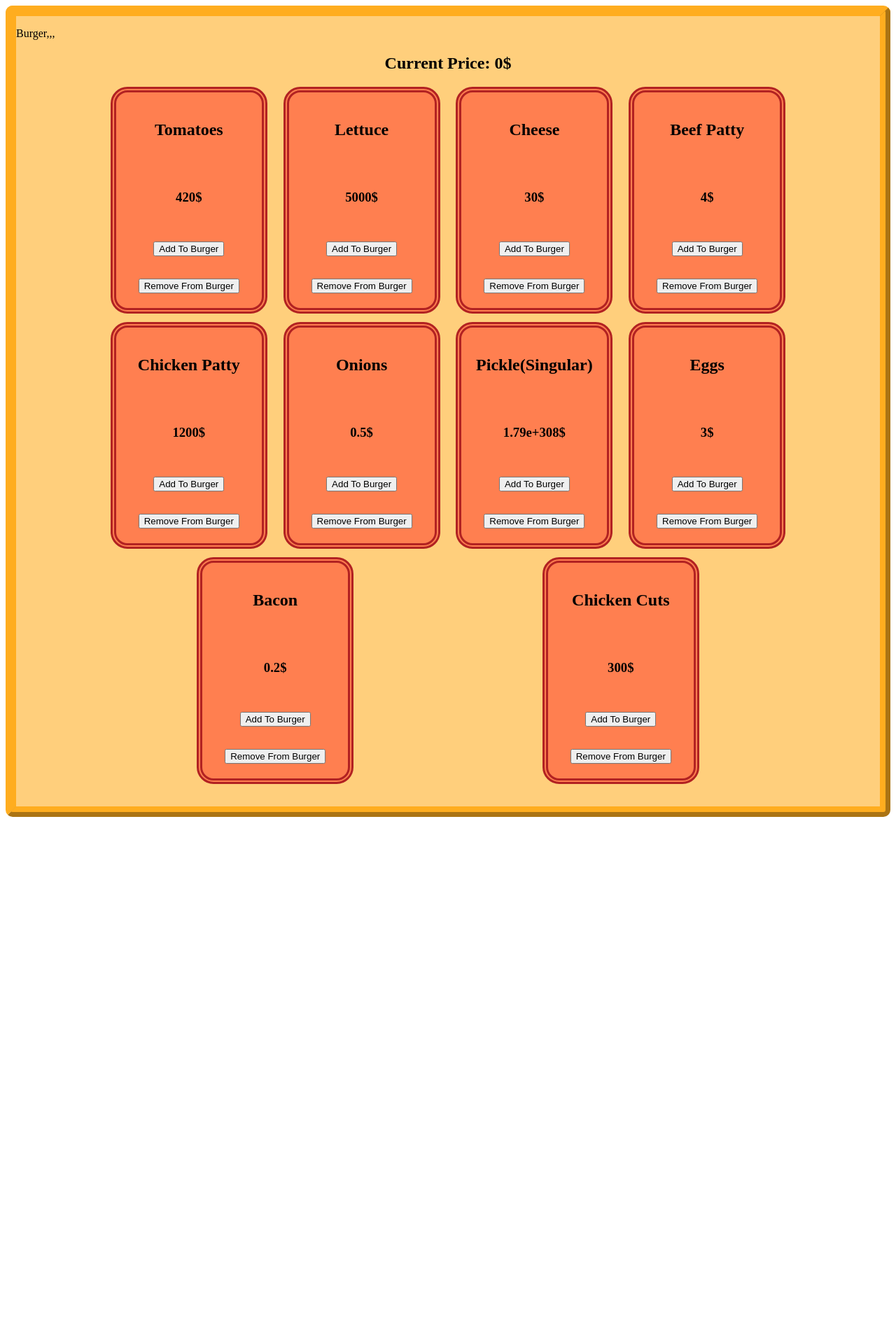
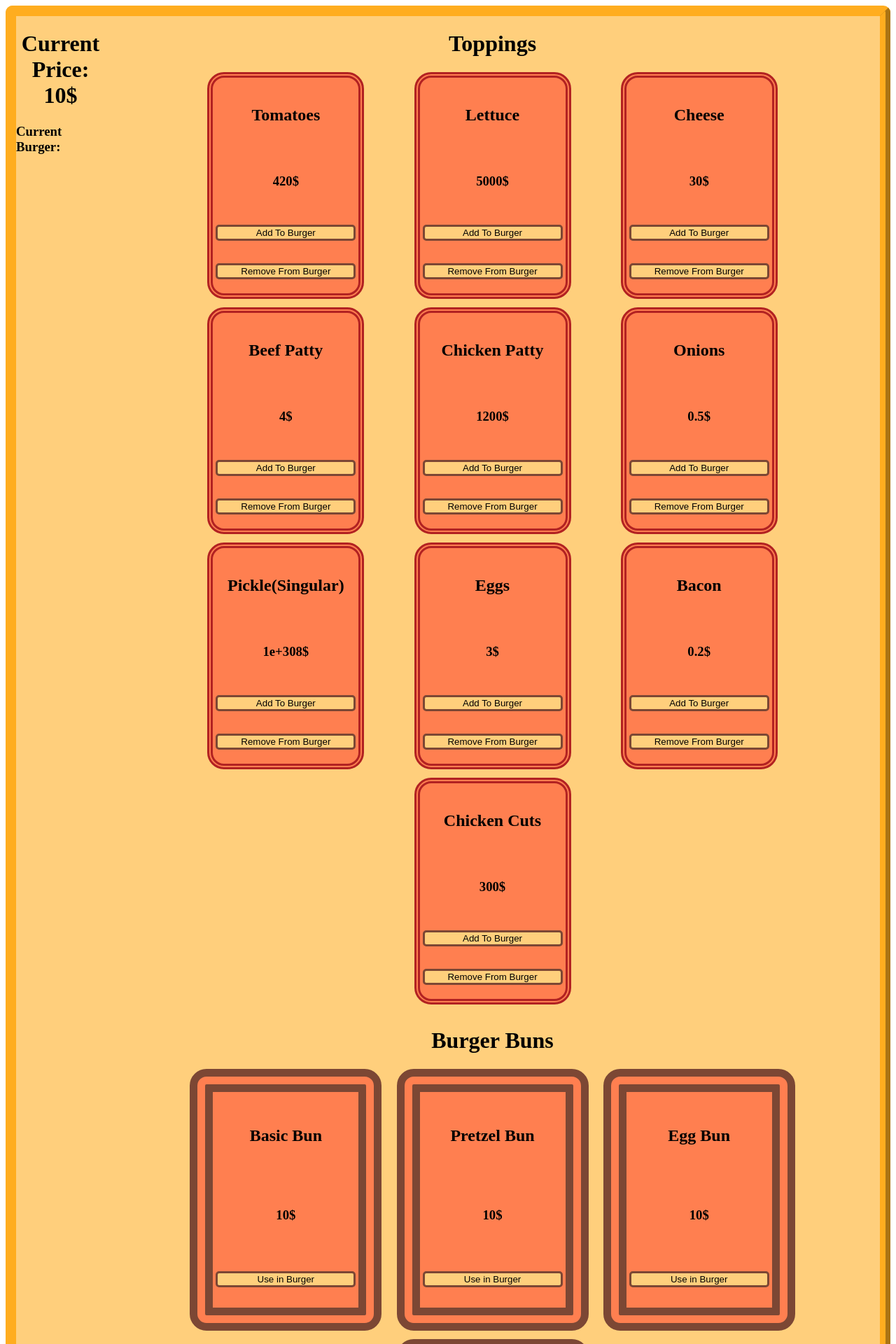
Before and after one commit to staten-island-tech/vue-reactivity-project-Boycool3, a Vue app in the folder app/: page / in a window 1280 px wide. Shown: the top 1920 px of the page at 70% size. Before the commit the page ends 1175 px from the top, so only its background shows below. Built offline with nearby package versions, Linux system fonts and the light colour scheme.

Commit message:
Buns, price counter and some other stuff

```diff
--- /dev/null
+++ b/app/src/components/BurgerCard.vue
@@ -0,0 +1,27 @@
+<template>
+    <div class="burgercard">
+        <h2>{{burger.name}}</h2>
+        <h3>{{burger.price}}$</h3>
+        <slot></slot>
+    </div>
+</template>
+
+<script setup>
+defineProps({
+    burger:{
+        type: Object,
+        required: true
+    }
+})
+</script>
+
+<style scoped>
+div{
+    display: flex;
+    flex-direction: column;
+    align-items: center;
+    justify-content: space-around;
+    height: 300px;
+    width: 200px;
+}
+</style>
--- a/app/src/views/BurgerMaker.vue
+++ b/app/src/views/BurgerMaker.vue
@@ -1,19 +1,31 @@
 <template>
+  <div class="SOMANYDIVSAAAA">
+    <div class="burgerwindow">
+      <h1>Current Price: {{burgerprice}}$</h1>
+      <h3>Current Burger:</h3>
+    </div>
   <div class="thing">
-    <p>Burger,,,</p>
-    <h2>Current Price: {{burgerprice}}$</h2>
+    <h1>Toppings</h1>
     <div class="container">
       <ToppingCard v-for="topping in toppings" :key="topping.name" :topping="topping">
         <button @click="Add(topping)">Add To Burger</button>
         <button @click="Nvm(topping)">Remove From Burger</button>
       </ToppingCard>
     </div>
+    <h1>Burger Buns</h1>
+    <div class="container">
+      <BurgerCard v-for="burger in burgers" :key="burger.name" :burger="burger">
+        <button @click="Add(burger)">Use in Burger</button>
+      </BurgerCard>
+    </div>
+  </div>
   </div>
 </template>
 
 <script setup>
 import { ref } from 'vue'
 import ToppingCard from '@/components/ToppingCard.vue'
+import BurgerCard from '@/components/BurgerCard.vue'
 const toppings = ref([
   { name: 'Tomatoes', price: 420 },
   { name: 'Lettuce', price: 5000 },
@@ -21,32 +33,49 @@ const toppings = ref([
   { name: 'Beef Patty', price: 4 },
   { name: 'Chicken Patty', price: 1200 },
   { name: 'Onions', price: 0.5 },
-  { name: 'Pickle(Singular)', price: 1.79e308 },
+  { name: 'Pickle(Singular)', price: 1e308 },
   { name: 'Eggs', price: 3 },
   { name: 'Bacon', price: 0.2 },
   { name: 'Chicken Cuts', price: 300 },
 ])
-let burgerprice = 0;
+const burgers = ref([
+  { name: 'Basic Bun', price: 10.00 },
+  { name: 'Pretzel Bun', price: 10.00 },
+  { name: 'Egg Bun', price: 10.00 },
+  { name: 'Ink Bun', price: 10.00 },
+])
+let burgerprice = 10;
 function Add(topping){
   burgerprice = burgerprice + topping.price
+  if(burgerprice > 1e308){
+    burgerprice = 1e308
+  }
 }
 function Nvm(topping){
   burgerprice = burgerprice - topping.price
-  if(burgerprice < 0){
-    burgerprice = 0
+  if(burgerprice < 10){
+    burgerprice = 10
   }
 }
 </script>
 
 <style scoped>
+h1{
+  text-align: center;
+}
 h2{
   text-align: center;
 }
 .thing {
   border: 15px outset rgb(255, 173, 31);
-  border-style: outset ridge ridge outset;
+  border-style: outset ridge ridge none;
   border-radius: 10px;
   background-color: rgb(255, 207, 124);
+  border-bottom-left-radius: 0px;
+  border-top-left-radius: 0px;
+}
+.SOMANYDIVSAAAA {
+  display: flex;
 }
 .container {
   display: flex;
@@ -69,4 +98,30 @@ h2{
   justify-content: space-around;
   align-items: center;
 }
+.burgercard {
+  border: 33px double rgb(124, 71, 52);
+  background-color: coral;
+  padding: 4px;
+  margin-bottom: 12px;
+  border-radius: 24px;
+  width: 200px;
+  display: flex;
+  flex-direction: column;
+  justify-content: space-around;
+  align-items: center;
+}
+.burgerwindow{
+  border: 15px outset rgb(255, 173, 31);
+  border-style: outset none ridge outset;
+  border-radius: 10px;
+  border-bottom-right-radius: 0px;
+  border-top-right-radius: 0px;
+  background-color: rgb(255, 207, 124);
+}
+button{
+  width: 200px;
+  border: 3px rgb(124, 71, 52) solid;
+  border-radius: 5px;
+  background-color: rgb(255, 207, 124);
+}
 </style>
```
